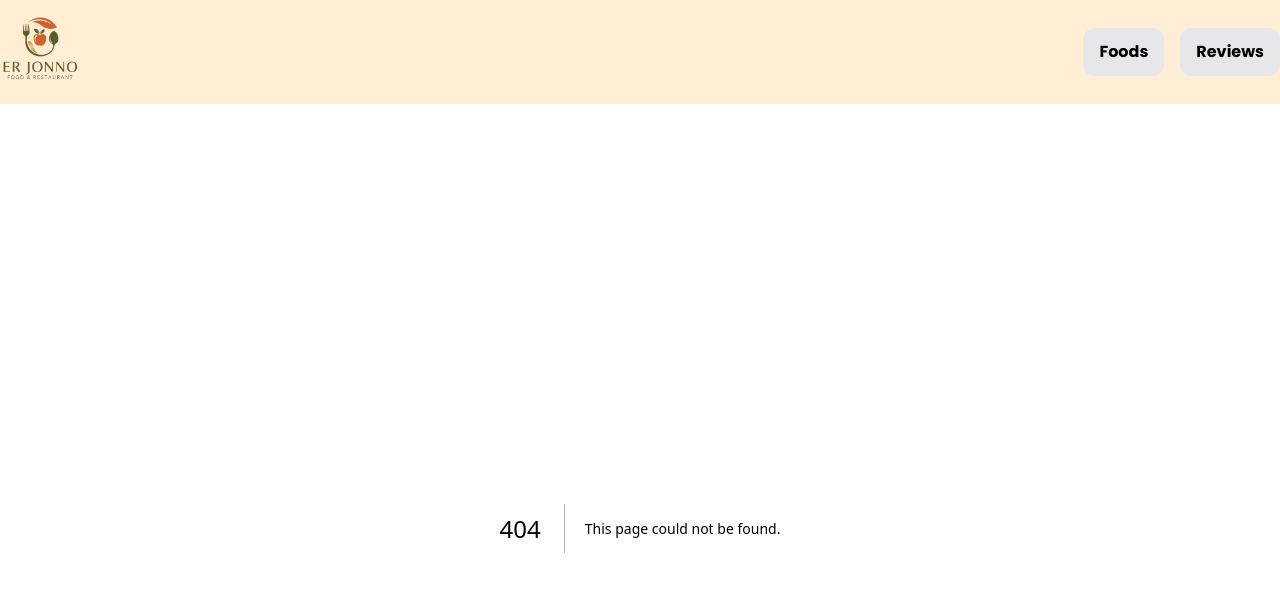
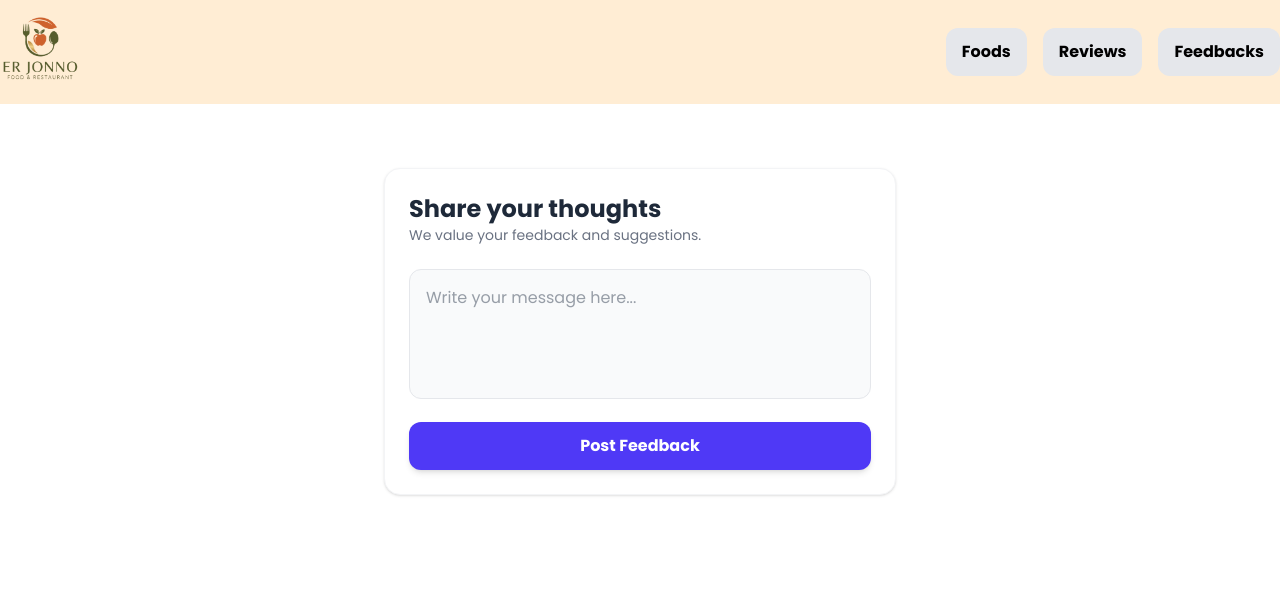
Before and after one commit to kamrul-islam-96/nextJS-part2, a Next.js app: page /feedback/add in a window 1280 px wide. Before the commit this address had no page. Shown: the top 592 px of the page. Built offline with nearby package versions, Linux system fonts and the light colour scheme.

Commit message:
feedback post and showing feedback on feedback page

```diff
--- a/package.json
+++ b/package.json
@@ -9,6 +9,7 @@
     "lint": "eslint"
   },
   "dependencies": {
+    "date-fns": "^4.1.0",
     "lucide-react": "^0.562.0",
     "mongodb": "^7.0.0",
     "next": "16.1.3",
--- a/src/app/api/feedback/route.js
+++ b/src/app/api/feedback/route.js
@@ -1,5 +1,6 @@
 import { connect } from "@/app/lib/dbConnect";
 import { feedback } from "../route";
+import { revalidatePath } from "next/cache";
 
 const feedbackCollection = connect("feedbacks");
 
@@ -21,6 +22,7 @@ export async function POST(request) {
 
   const newFeedback = { message, date: new Date().toISOString() };
   const result = await feedbackCollection.insertOne(newFeedback);
+  revalidatePath('/feedback')
 
   return Response.json(result);
 }
--- /dev/null
+++ b/src/app/feedback/add/page.jsx
@@ -0,0 +1,10 @@
+import FeedbackForm from '@/components/forms/FeedbackForm'
+import React from 'react'
+
+export default function AddFeedbackPage() {
+  return (
+    <div>
+      <FeedbackForm />
+    </div>
+  )
+}
--- /dev/null
+++ b/src/app/feedback/page.jsx
@@ -0,0 +1,37 @@
+import FeedbackCard from "@/components/card/FeedbackCard";
+import Link from "next/link";
+import React from "react";
+
+export const metadata = {
+  title: "All Feedbacks",
+  description: "Browse All Feedbacks",
+};
+
+const getFeedback = async () => {
+  const res = await fetch("http://localhost:3000/api/feedback", {
+    cache: "force-cache",
+    next: { revalidate: 60 },
+  });
+  return await res.json();
+};
+
+export default async function FeedbackPage() {
+  const feedbacks = await getFeedback();
+  return (
+    <div>
+      <h1 className="text-2xl font-bold">{feedbacks.length} Feedbacks Found</h1>
+
+      <div className="my-10">
+        <Link href="/feedback/add" className="btn">
+          Add Feedback
+        </Link>
+      </div>
+
+      <div className="grid grid-cols-3 gap-4 my-5">
+        {feedbacks.map((feedback) => (
+          <FeedbackCard feedback={feedback} key={feedback._id} />
+        ))}
+      </div>
+    </div>
+  );
+}
--- a/src/app/layout.jsx
+++ b/src/app/layout.jsx
@@ -40,6 +40,9 @@ export default function RootLayout({ children }) {
               <Link className="btn" href="/reviews">
                 Reviews
               </Link>
+              <Link className="btn" href="/feedback">
+                Feedbacks
+              </Link>
             </div>
           </div>
         </header>
--- /dev/null
+++ b/src/components/card/FeedbackCard.jsx
@@ -0,0 +1,49 @@
+import React from "react";
+import { formatDistanceToNow } from "date-fns";
+import { Trash2, Edit3, MessageSquare } from "lucide-react"; // Optional icons
+
+const FeedbackCard = ({ feedback, onUpdate, onDelete }) => {
+  const { message, date } = feedback;
+
+  // Formatting the ISO date to "time ago" format
+  const formattedDate = formatDistanceToNow(new Date(date), {
+    addSuffix: true,
+  });
+
+  return (
+    <div className="bg-white border border-gray-200 rounded-xl p-5 shadow-sm hover:shadow-md transition-shadow">
+      <div className="flex items-start justify-between mb-4">
+        <div className="flex items-center gap-2 text-blue-600">
+          <MessageSquare size={18} />
+          <span className="text-xs font-semibold uppercase tracking-wider text-gray-500">
+            Feedback
+          </span>
+        </div>
+        <span className="text-xs text-gray-400">{formattedDate}</span>
+      </div>
+
+      <p className="text-gray-800 text-lg font-medium mb-6 leading-relaxed">
+        "{message}"
+      </p>
+
+      <div className="flex gap-3">
+        <button
+        //   onClick={() => onUpdate(data._id)}
+          className="flex-1 flex items-center justify-center gap-2 bg-indigo-50 text-indigo-600 px-4 py-2 rounded-lg font-medium hover:bg-indigo-100 transition-colors"
+        >
+          <Edit3 size={16} />
+          Update
+        </button>
+        <button
+        //   onClick={() => onDelete(data._id)}
+          className="flex-1 flex items-center justify-center gap-2 bg-red-50 text-red-600 px-4 py-2 rounded-lg font-medium hover:bg-red-100 transition-colors"
+        >
+          <Trash2 size={16} />
+          Delete
+        </button>
+      </div>
+    </div>
+  );
+};
+
+export default FeedbackCard;
--- /dev/null
+++ b/src/components/forms/FeedbackForm.jsx
@@ -0,0 +1,56 @@
+"use client";
+import { useRouter } from "next/navigation";
+import React from "react";
+
+export default function FeedbackForm() {
+    const route = useRouter()
+  const handleSubmit = async (e) => {
+    e.preventDefault();
+    const message = e.target.message.value;
+    const res = await fetch("http://localhost:3000/api/feedback", {
+      method: "POST",
+      headers: {
+        "Content-Type": "application/json",
+      },
+      body: JSON.stringify({ message }),
+    });
+
+    const data = await res.json();
+    if (data.insertedId) {
+      alert("success");
+      route.push('/feedback')
+    }
+  };
+  return (
+    <div className="max-w-lg mx-auto mt-10 p-6 bg-white rounded-2xl shadow-sm border border-gray-100">
+      <div className="mb-6">
+        <h2 className="text-2xl font-bold text-gray-800">
+          Share your thoughts
+        </h2>
+        <p className="text-gray-500 text-sm">
+          We value your feedback and suggestions.
+        </p>
+      </div>
+
+      <form onSubmit={handleSubmit} className="flex flex-col gap-4">
+        <div className="relative">
+          <textarea
+            required
+            name="message"
+            id="feedback"
+            rows="4"
+            placeholder="Write your message here..."
+            className="w-full p-4 text-gray-700 bg-gray-50 rounded-xl border border-gray-200 outline-none transition-all duration-200 focus:ring-2 focus:ring-indigo-500 focus:border-transparent focus:bg-white resize-none"
+          ></textarea>
+        </div>
+
+        <button
+          type="submit"
+          className="cursor-pointer w-full py-3 px-6 bg-indigo-600 text-white font-semibold rounded-xl shadow-md hover:bg-indigo-700 active:scale-[0.98] transition-all duration-200 focus:ring-4 focus:ring-indigo-200"
+        >
+          Post Feedback
+        </button>
+      </form>
+    </div>
+  );
+}
```
Also changed, not shown: 1 other file (tests, documents, lock files or other folders).
